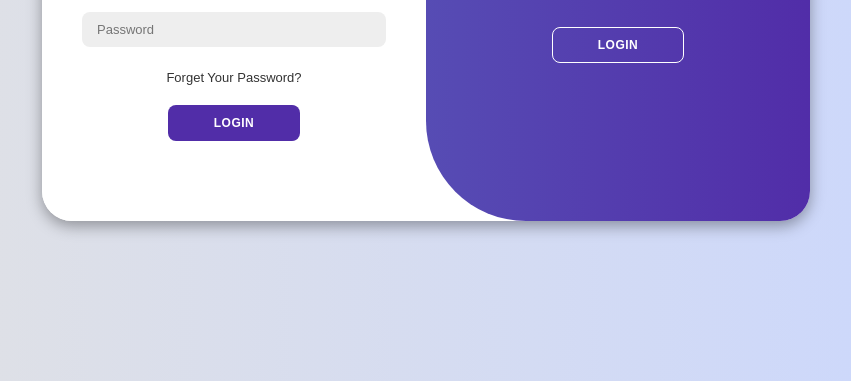
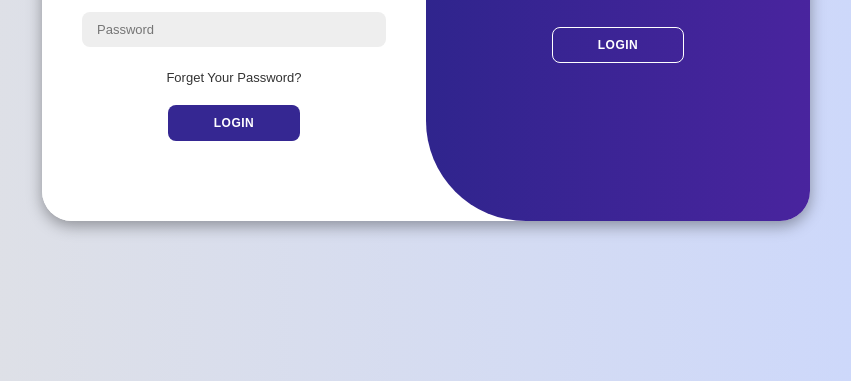
Before and after one commit to aswani636/mini-project, a plain HTML site: page index.html in a window 1280 px wide. Shown: the part 419-800 px from the top of the page, without its empty margins (214-1065 px from the left). Drawn offline with Linux system fonts and the light colour scheme.

Commit message:
Update index.css

```diff
--- a/index.css
+++ b/index.css
@@ -45,7 +45,7 @@ body{
 }
 
 .container button{
-	background-color: #512da8;
+	background-color: #352792;
 	color: #fff;
 	font-size: 12px;
 	padding: 10px 45px;
@@ -159,9 +159,9 @@ body{
 }
 
 .toggle{
-	background-color: #512da8;
+	background-color: #2b3db0;
 	height: 100%;
-	background: linear-gradient(to right, #5c6bc0, #512da8);
+	background: linear-gradient(to right, #16257c, #49249e);
 	color: #fff;
 	position: relative;
 	left: -100%;
```
